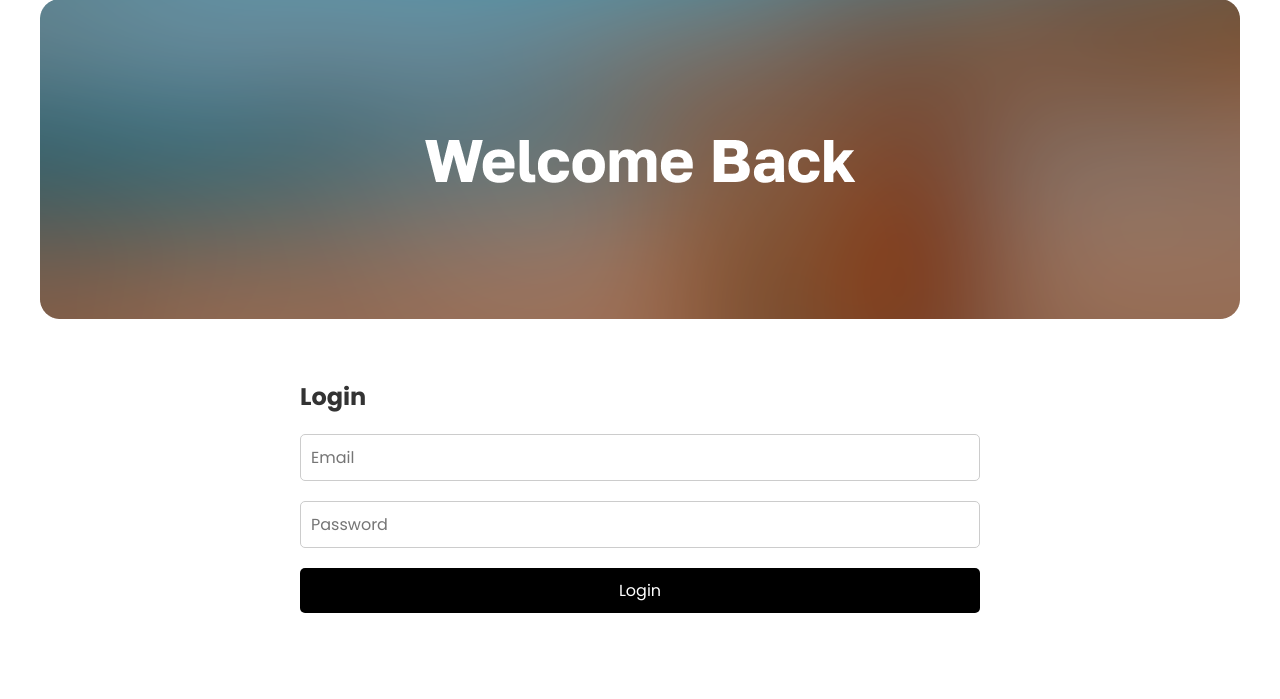
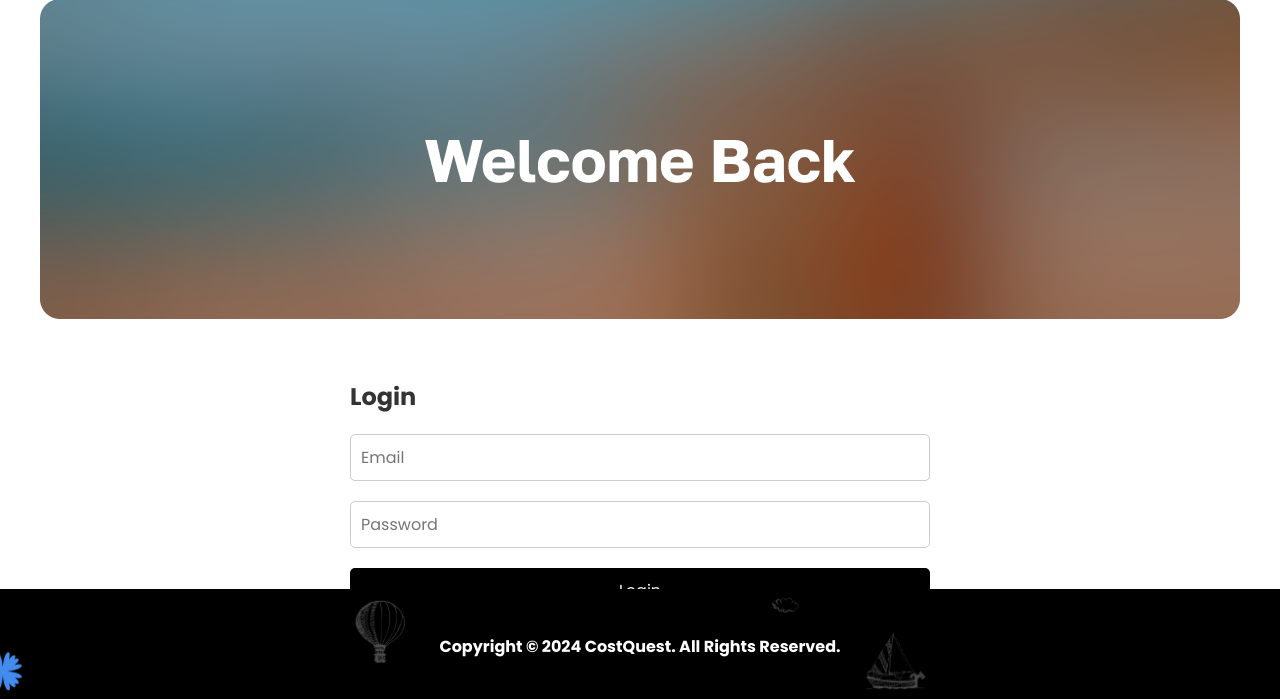
Before and after one commit to vincentperezzz/CostQuest, a PHP site: page /login.html in a window 1280 px wide. Shown: the part 101-800 px from the top of the page. Run offline with PHP 8.4, Linux system fonts and the light colour scheme.

Commit message:
update login page: adjust login box width and add footer section with copyright notice

```diff
--- a/css/login.css
+++ b/css/login.css
@@ -165,7 +165,7 @@ nav ul li a:hover::after{
 .login-box {
   background: #ffffff;
   padding: 60px;
-  width: 800px;
+  width: 700px;
   text-align: left;
   margin: 0 auto;
 }
@@ -203,3 +203,23 @@ nav ul li a:hover::after{
 .btn:hover {
   background: #555555;
 }
+
+/* Footer */
+
+footer {
+  text-align: center;
+  background: url('/icons/Footer.png') no-repeat center center;
+  background-size: cover;
+  position: fixed;
+  width: 100%;
+  height: 110px;
+  bottom: 0;
+  color: #ffffff; /* Ensure text is visible on the background */
+}
+
+footer h4 {
+  margin: 0;
+  padding: 45px 0;
+  color:  #ffffff;
+  text-align: center;
+}
--- a/login.html
+++ b/login.html
@@ -41,5 +41,10 @@
       </div>
     </div>
 
+<!------------Footer------------->
+  <footer>
+    <h4>Copyright © 2024 CostQuest. All Rights Reserved.</h4>
+  </footer>
+
 </body>
 </html>
```
Also changed, not shown: icons/Footer.png (added).
